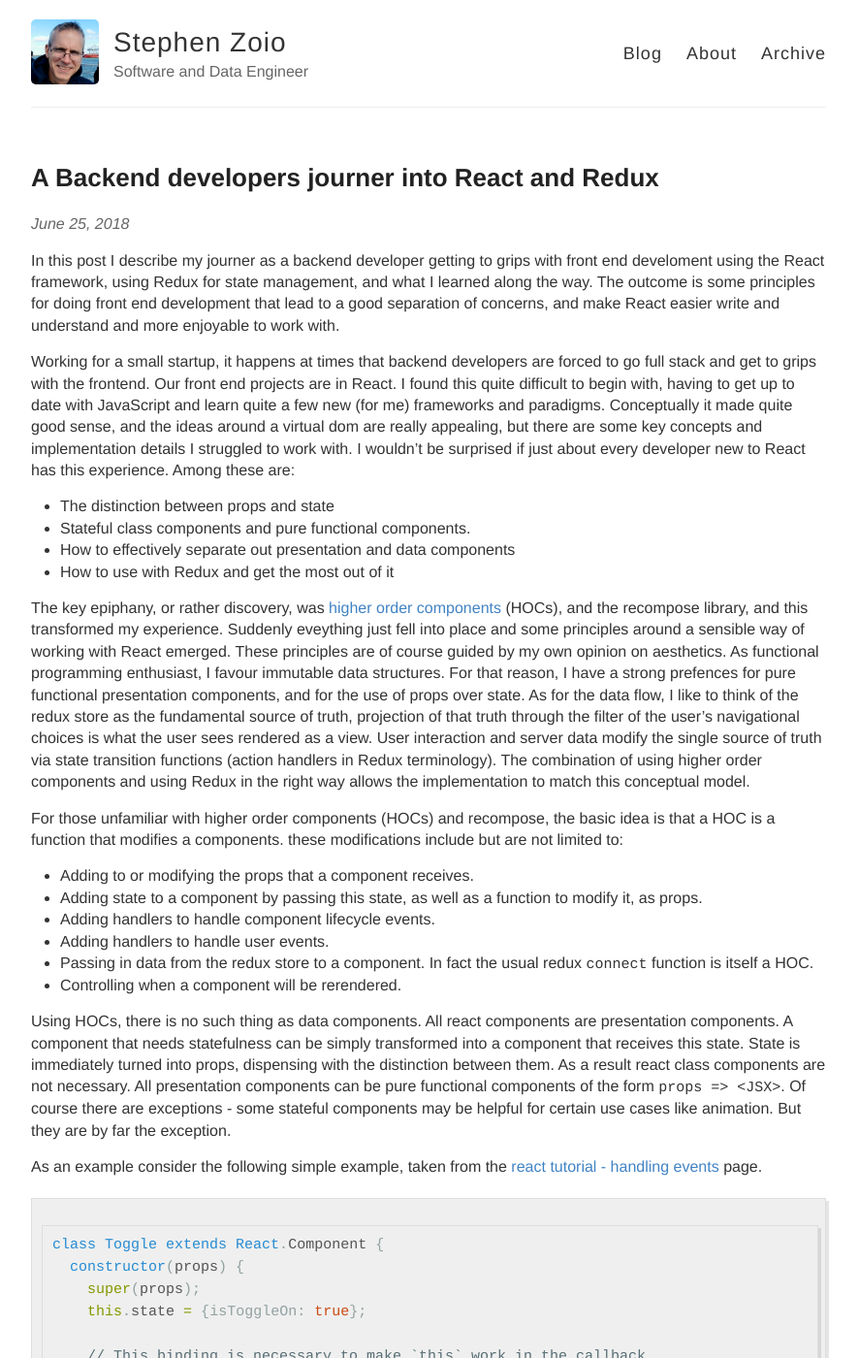
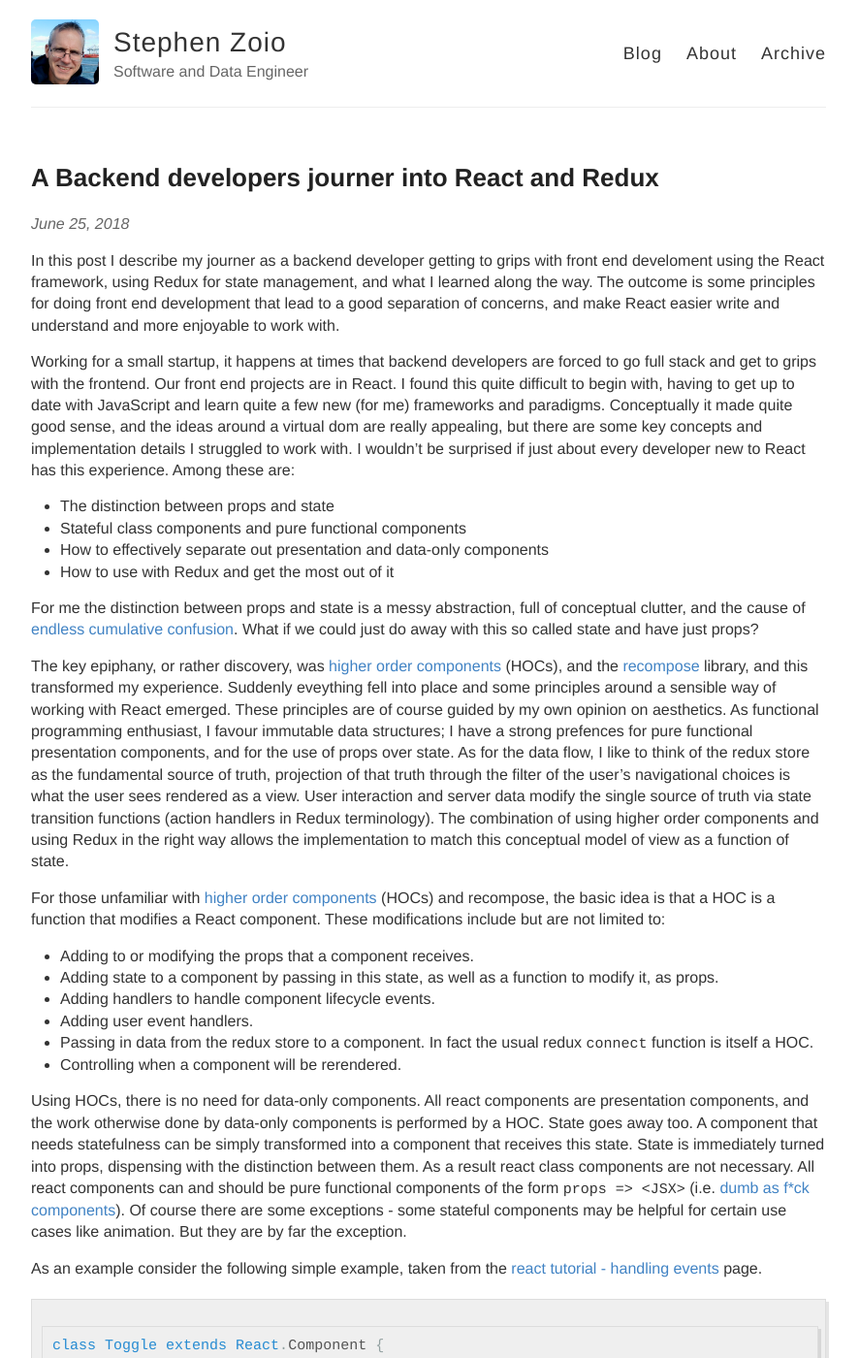
Before and after one commit to szoio/szoio.github.io, a Jekyll site: the page built from _posts/2018-06-25-backend-programmers-journey-into-react-and-redux.md, in a window 1280 px wide and 1400 px high. Shown: the whole window at 97% size, without its empty margins (198-1084 px from the left). Built offline with Jekyll 4.4.1, drawn with Linux system fonts in a browser that asks for light colours; comment, search, counter and statistics services are not loaded; some of the changed text lies outside the part shown.

Commit message:
finished blog post

```diff
--- a/_posts/2018-06-25-backend-programmers-journey-into-react-and-redux.md
+++ b/_posts/2018-06-25-backend-programmers-journey-into-react-and-redux.md
@@ -9,22 +9,24 @@
 
 Working for a small startup, it happens at times that backend developers are forced to go full stack and get to grips with the frontend. Our front end projects are in React. I found this quite difficult to begin with, having to get up to date with JavaScript and learn quite a few new (for me) frameworks and paradigms. Conceptually it made quite good sense, and the ideas around a virtual dom are really appealing, but there are some key concepts and implementation details I struggled to work with. I wouldn't be surprised if just about every developer new to React has this experience. Among these are:
 * The distinction between props and state
-* Stateful class components and pure functional components.
-* How to effectively separate out presentation and data components
+* Stateful class components and pure functional components
+* How to effectively separate out presentation and data-only components
 * How to use with Redux and get the most out of it
 
-The key epiphany, or rather discovery, was [higher order components](https://reactjs.org/docs/higher-order-components.html) (HOCs), and the recompose library, and this transformed my experience. Suddenly eveything just fell into place and some principles around a sensible way of working with React emerged. These principles are of course guided by my own opinion on aesthetics. As functional programming enthusiast, I favour immutable data structures. For that reason, I have a strong prefences for pure functional presentation components, and for the use of props over state. As for the data flow, I like to think of the redux store as the fundamental source of truth, projection of that truth through the filter of the user's navigational choices is what the user sees rendered as a view. User interaction and server data modify the single source of truth via state transition functions (action handlers in Redux terminology). The combination of using higher order components and using Redux in the right way allows the implementation to match this conceptual model.
+For me the distinction between props and state is a messy abstraction, full of conceptual clutter, and the cause of [endless cumulative confusion](https://github.com/uberVU/react-guide/blob/master/props-vs-state.md). What if we could just do away with this so called state and have just props?
 
-For those unfamiliar with higher order components (HOCs) and recompose, the basic idea is that a HOC is a function that modifies a components. these modifications include but are not limited to:
+The key epiphany, or rather discovery, was [higher order components](https://reactjs.org/docs/higher-order-components.html) (HOCs), and the [recompose](https://github.com/acdlite/recompose) library, and this transformed my experience. Suddenly eveything fell into place and some principles around a sensible way of working with React emerged. These principles are of course guided by my own opinion on aesthetics. As functional programming enthusiast, I favour immutable data structures; I have a strong prefences for pure functional presentation components, and for the use of props over state. As for the data flow, I like to think of the redux store as the fundamental source of truth, projection of that truth through the filter of the user's navigational choices is what the user sees rendered as a view. User interaction and server data modify the single source of truth via state transition functions (action handlers in Redux terminology). The combination of using higher order components and using Redux in the right way allows the implementation to match this conceptual model of view as a function of state.
+
+For those unfamiliar with [higher order components](https://reactjs.org/docs/higher-order-components.html) (HOCs) and recompose, the basic idea is that a HOC is a function that modifies a React component. These modifications include but are not limited to:
 * Adding to or modifying the props that a component receives.
-* Adding state to a component by passing this state, as well as a function to modify it, as props.
+* Adding state to a component by passing in this state, as well as a function to modify it, as props.
 * Adding handlers to handle component lifecycle events.
-* Adding handlers to handle user events.
+* Adding user event handlers.
 * Passing in data from the redux store to a component. In fact the usual redux `connect` function is itself a HOC.
 * Controlling when a component will be rerendered.
 
-Using HOCs, there is no such thing as data components. All react components are presentation components. A component that needs statefulness can be simply transformed into a component that receives this state. State is immediately turned into props, dispensing with the distinction between them.
-As a result react class components are not necessary. All presentation components can be pure functional components of the form `props => <JSX>`. Of course there are exceptions - some stateful components may be helpful for certain use cases like animation. But they are by far the exception.
+Using HOCs, there is no need for data-only components. All react components are presentation components, and the work otherwise done by data-only components is performed by a HOC. State goes away too. A component that needs statefulness can be simply transformed into a component that receives this state. State is immediately turned into props, dispensing with the distinction between them.
+As a result react class components are not necessary. All react components can and should be pure functional components of the form `props => <JSX>` (i.e. [dumb as f*ck components](https://github.com/uberVU/react-guide/blob/master/props-vs-state.md#component-types)). Of course there are some exceptions - some stateful components may be helpful for certain use cases like animation. But they are by far the exception.
 
 As an example consider the following simple example, taken from the [react tutorial - handling events](https://reactjs.org/docs/handling-events.html) page.
 
@@ -104,9 +106,10 @@
 
 Adding a `connect` function to a component introduces a dependency on the redux store, and this should be done sparingly. Rather than have `connect` dependencies sprayed through the component stack, my preference is to have a single dependency at the top level component (typically the screen component), and pass in data dependencies explicitly into child component as props. So data trickles down the component stack. Any component that needs to capture user events will probably also want to dispatch actions to the store. We make that dependency explicit by passing in the `dispatch` callback function as a prop.
 
-Key principles:
+### Key principles
 
-1. Components, particularly presentation components, refer to their dependencies explicitly, unless there's a good reason why they shouldn't. Use of dependency injection should be kept to a minimum.
+Summary of the key ideas of React development in a functional way, with Redux store state representing the primary source of truth, with view a function of state, and with circular data flow in the application.
+
 1. Presentation components are pure functions `props => <JSX>`, wherever possible.
 1. We can avoid `state`, or rather localise it, by immediately transforming it into props via an HOC (e.g. `withState`).
 1. The responsibility of getting state from the redux store (*read*) and dispatching to the redux store (*write*) is separated. Bundling them together means we are giving redux store write access to components that don't need them.
@@ -118,7 +121,7 @@
 1. These event handler HOCs can live close to the presentation component unless it needs to be shared (e.g. if makes sense to define an event handler for a form near the form, maybe in the same source file, if nobody else needs it). Shared HOCs can be factored out.
 1. Remove the references to React completely from all but presentation code. So everything else is just pure Javascript.
 
-How to go about building in this way? I think we should take advantage of [HOCs](https://reactjs.org/docs/higher-order-components.html), and in particular use recompose (https://github.com/acdlite/recompose), that provides useful common abstractions, and a mechanism to compose them.
+How to start building React components in this way? Here is one way of going about it.
 
 We start with steps 1 - 3 in https://reactjs.org/docs/thinking-in-react.html
 
@@ -126,38 +129,14 @@
 
 Step 2 - Build A Static Version in React
 
+This can be done by creating a functional component that takes exactly the props it needs and renders then in JSX, and wrapping it with a stub `withProps` function that pushes in a static version of these props.
+
 Step 3 - Identify The Minimal (but complete) Representation Of UI State
 
-Here is where we diverge, as the Redux store holds the application state:
+Step 4 - Implement the higher order component to add data and behaviours
 
-Step 4 - Transform presentation only components into components with circular data flow.
-* Transform properties as they come in into properties required by child component.
-* Add the event handlers in a HOC that creates functions that dispatch to the redux store.
-* Add lifecycle events.
+Working this way, we end up with a view centric architecture, as the component hierarchy defined in Step 2 follows from the UI itself.
 
-With recompose, and other hocs like (https://github.com/deepsweet/hocs) for with-lifecycle, all the above logic can be expressed as pure functions.
+HOCs are pitched as an advanced topic, but beginners should not be put off - it's the easiest way to do React for dummies like me. Take the trouble to get to grips with it from the start and save yourself the trouble of having to grapple with the same issues I did.
 
-So we end up with the following:
-* A pure `props => <JSX>` rendering layer.
-* All controllers for event handlers and state transformation are pure Javascript functions.
-* All lifecycling is done as pure functions that simply receive React lifecycle events and transform them to props.
-
-Because this is all done with only functions, anything can shared or unit tested as required. Dependency injection can be added at this point if necessary.
-
-This can be done is a composable way, where the confusing component heirarchy that results from interleaving data and presentation components (as in some of our older developments) is simplified.
-
-All that remains is a single hierarchy of presentation components, where each is appropriately transformed through HOCs to give them the data and behaviour they need.
-
-An example of compose steps might be:
-1. Map input props to props required to generate event handlers / do lifecycling
-2. Add event handlers with the `mapDispatchToProps` part of `connect`
-3. Add lifecycling handlers
-4. Add a final transformation step to transform / filter the properties to just those required by the presentation layer.
-
-It's so ridiculously simple doing things this way that even I can do it.
-
-So how does this fit in with current proposals?
-
-Not really all that different, but has some elements of both!
-
-Like Hugo's proposed architecture is a view centric architecture. Presentation components directly reference each other.
+In a following blog post I may drill deeper into the Redux side of things, and discuss some ideas for how to get the most out of it, and in particular how to get flicker-free UIs that support streaming data updates.
```
Also changed, not shown: other parts of _posts/2018-06-25-backend-programmers-journey-into-react-and-redux.md (+1 -1 lines).
